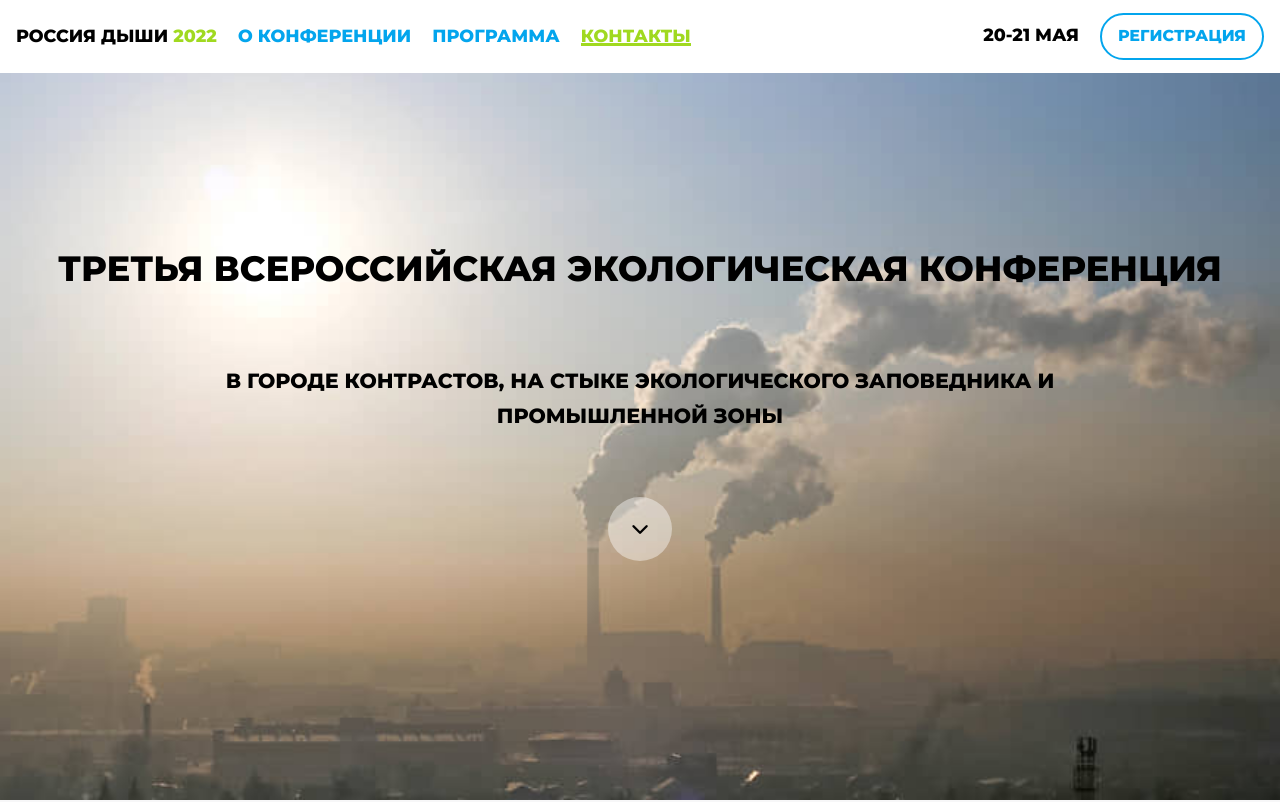
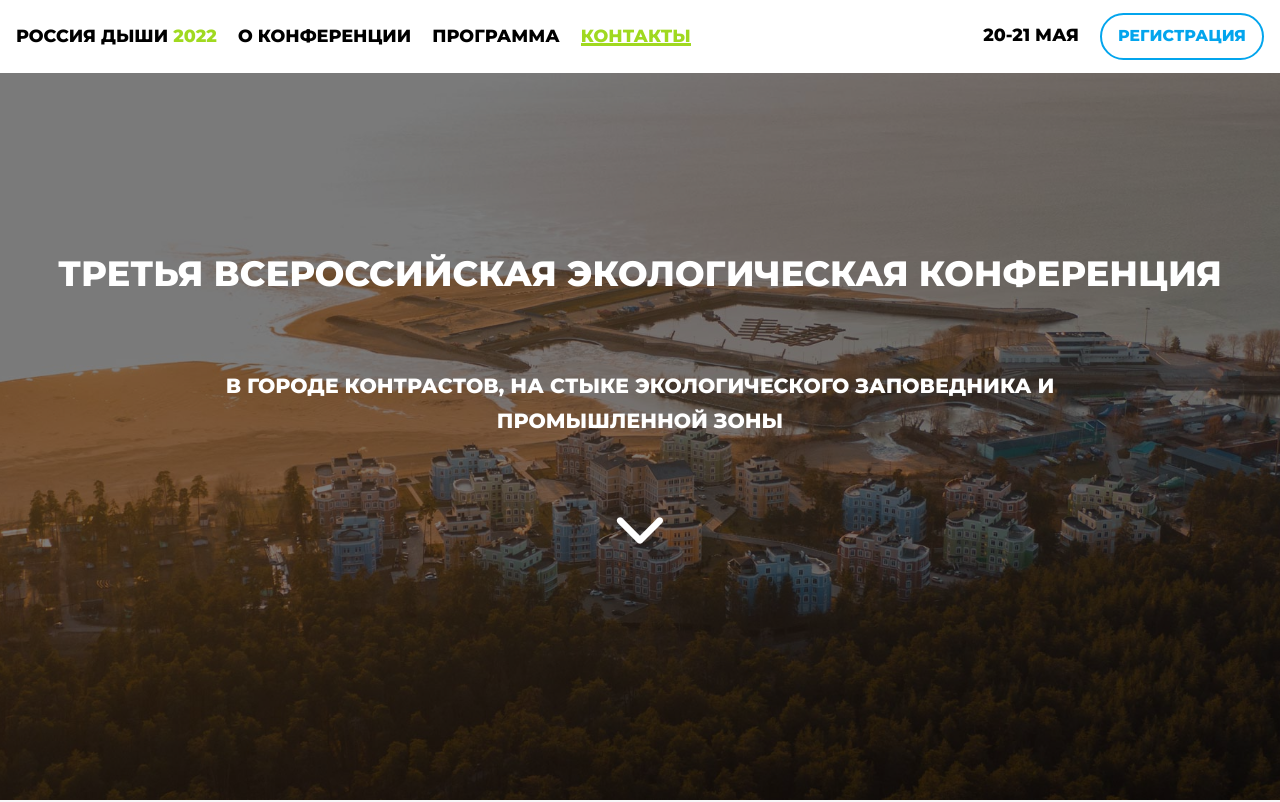
Before and after one commit to positivecrash/ecoconf2022.airalab.org, a website with bundled scripts: page index.html in a window 1280 px wide. Shown: the top 802 px of the page. Built offline with nearby package versions, Linux system fonts and the light colour scheme.

Commit message:
New image for banner, info partners

```diff
--- a/assets/css/styles.css
+++ b/assets/css/styles.css
@@ -327,6 +327,10 @@ ol.list-numbers.ver li:before {
     display: inline-block;
 }
 
+.navigation-links a {
+    color: var(--color-dark)
+}
+
 .navigation-logo {
     color: var(--color-dark) !important
 }
@@ -349,9 +353,21 @@ header {
     min-height: 100vh;
     overflow: hidden;
     position: relative;
-    background: url(../images/header-background.jpeg) no-repeat 50% 50%;
+    background: url(../images/header-background.jpg) no-repeat 50% 50%;
     background-size: cover;
     text-align: center;
+    color: var(--color-light)
+}
+
+header:after {
+    content: "";
+    position: absolute;
+    top: 0;
+    left: 0;
+    right: 0;
+    bottom: 0;
+    background-color: rgba(0, 0, 0, 0.5);
+    z-index: 1;
 }
 
 header > .layout {
@@ -379,16 +395,18 @@ header .text:not(:last-child) {
     align-items: center;
     justify-content: center;
     line-height: 1;
-    width: calc(var(--space) * 4);
+    /* width: calc(var(--space) * 4);
     height: calc(var(--space) * 4);
     border-radius: calc(var(--space) * 4);
-    background-color: rgba(255, 255, 255, 0.418);
-    color: var(--color-dark);
+    background-color: rgba(255, 255, 255, 0.418); */
+    color: var(--color-light);
     transition: 0.2s ease all;
+    font-size: 300%;
 }
 
 .header-more:hover {
-    background-color: rgba(255, 255, 255)
+    /* background-color: rgba(255, 255, 255) */
+    transform: translateY(10%);
 }
 /* END OF HEADER BANNER */
 
@@ -450,7 +468,8 @@ header .text:not(:last-child) {
 /* end of CARD */
 
 #nav-about {
-    padding-top: calc(var(--space) * 10)
+    padding-top: calc(var(--space) * 10);
+    margin-top: 0;
 }
 
 #nav-about > section:first-child {
--- a/index.html
+++ b/index.html
@@ -347,6 +347,19 @@
 
     </section>
 
+    <section class="js-nav checkinview">
+        <div class="layout">
+            <div class="animate-inside">
+                <h2><span class="green">Информационные</span> партнеры</h2>
+                <div>
+                    <div>Онлайн журнал «Автоброкер Клуб»</div>
+                    <div>ИА «Волга Ньюс»</div>
+                    <div>Фотограф Яков Князев</div>
+                </div>
+            </div>
+        </div>
+    </section>
+
     <section id="nav-contacts" class="js-nav checkinview">
         <div class="layout">
             <div class="animate-inside">
```
Also changed, not shown: assets/images/header-background.jpg (added).
